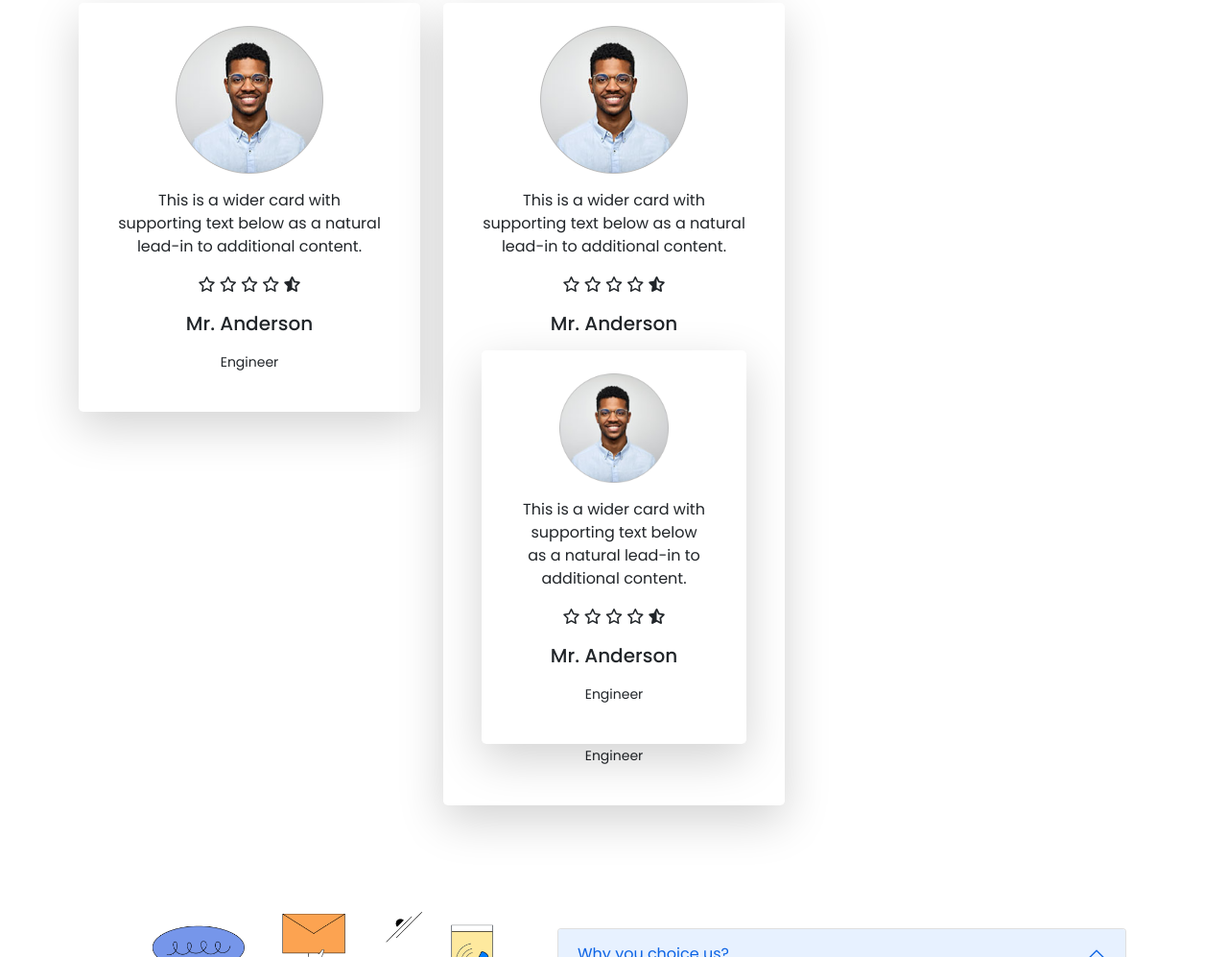
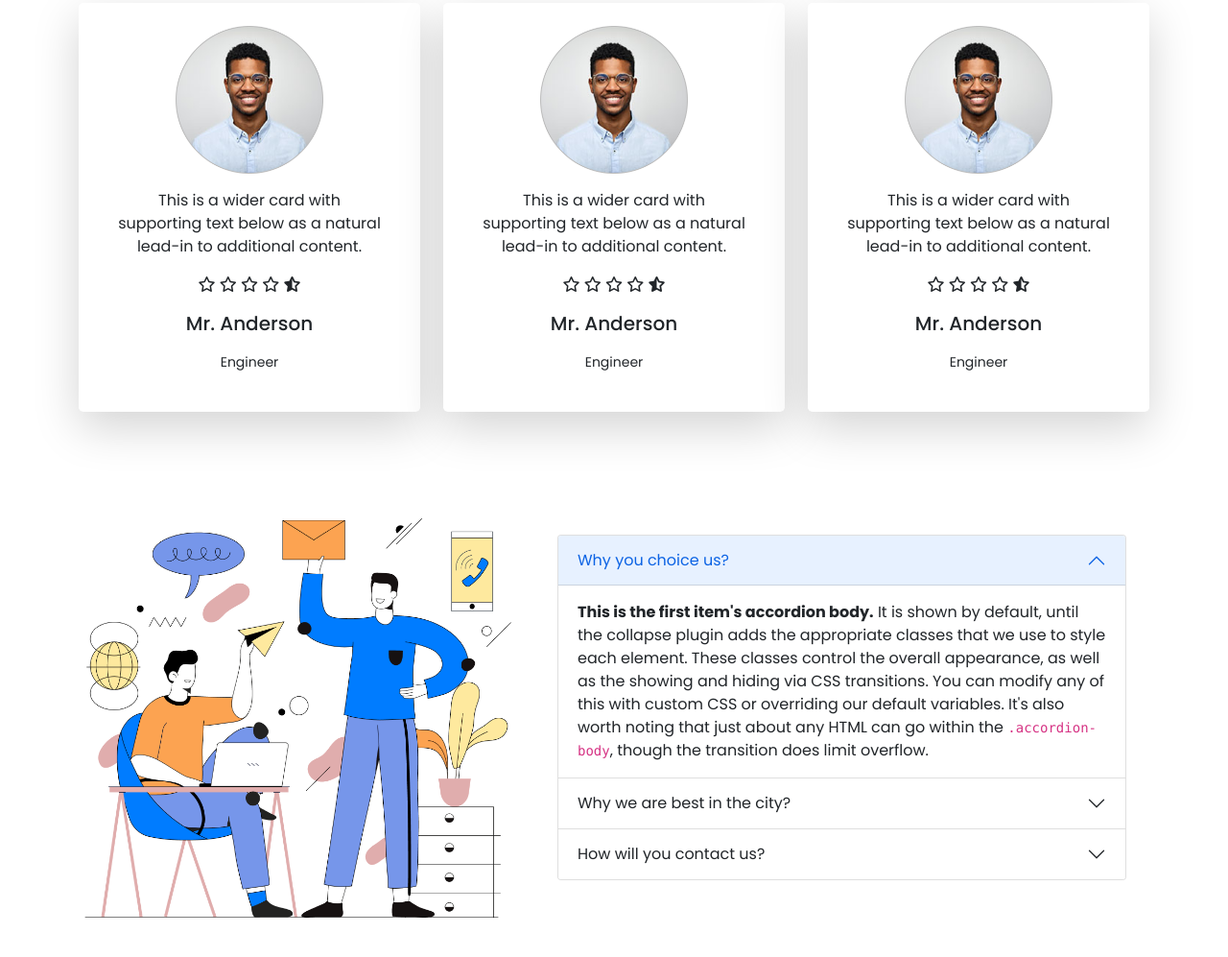
Before and after one commit to Razibul-Alam/Honda-Showroom, a plain HTML site: page index.html in a window 1280 px wide. Shown: the part 1179-2176 px from the top of the page at 96% size. Drawn offline with nearby package versions, Linux system fonts and the light colour scheme.

Commit message:
new commit

```diff
--- a/index.html
+++ b/index.html
@@ -166,7 +166,12 @@
                     <span><i class="fas fa-star-half-alt"></i></span>
                   </div>
                   <h5 class="mb-3">Mr. Anderson</h5>
-               <div class="col">
+              <small class="">Engineer</small>
+                </div>
+
+              </div>
+            </div>
+            <div class="col">
               <div class="card h-auto border-0 p-4 shadow-lg rounded-3 text-center">
                 <div class="card-img rounded-3 ">
                     <img src="./images/user-1.png" class="w-50" alt="...">
@@ -185,11 +190,8 @@
                 </div>
 
               </div>
-            </div><small class="">Engineer</small>
-                </div>
+            </div>
 
-              </div>
-            </div>
 
 
 
```
